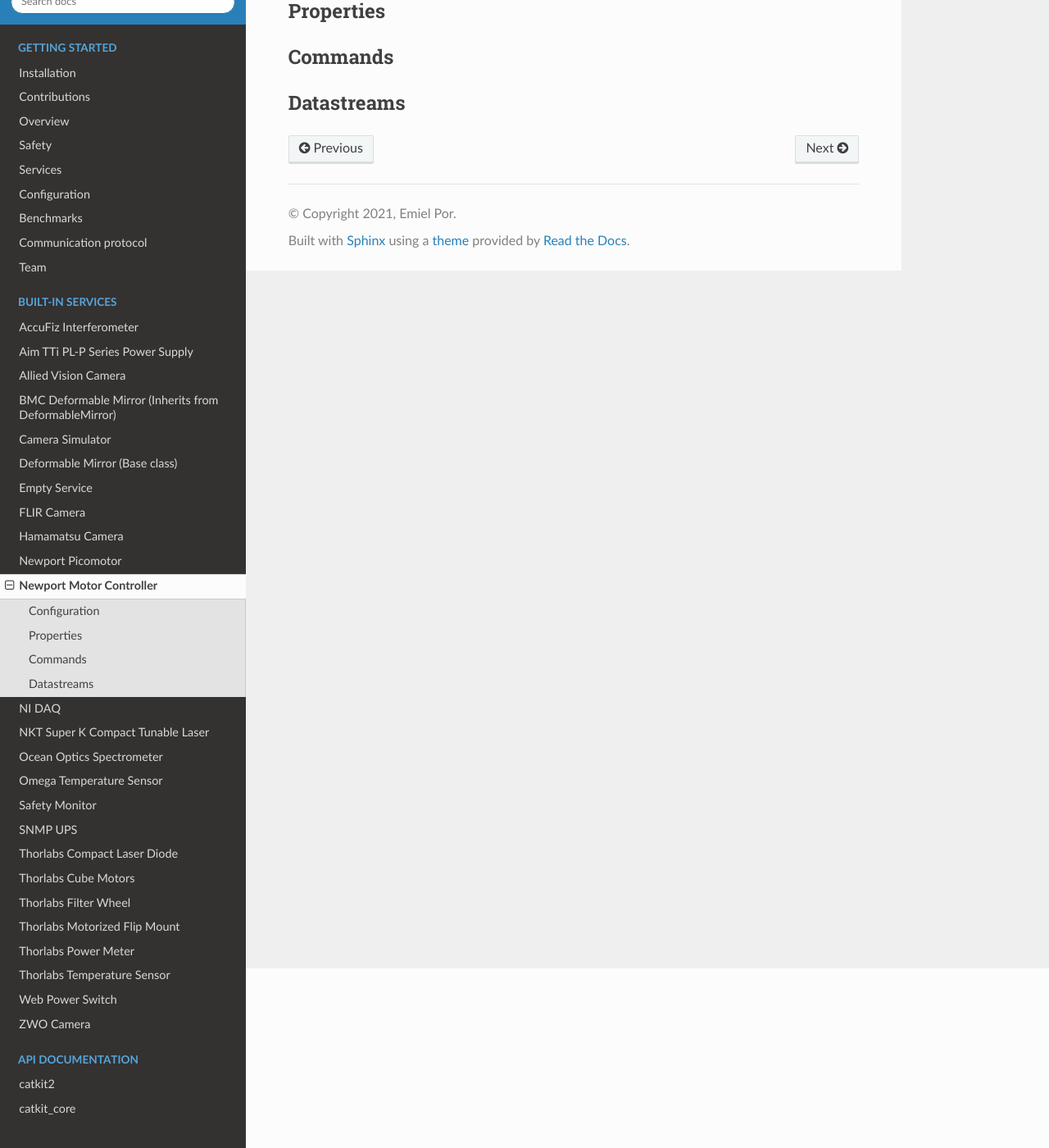
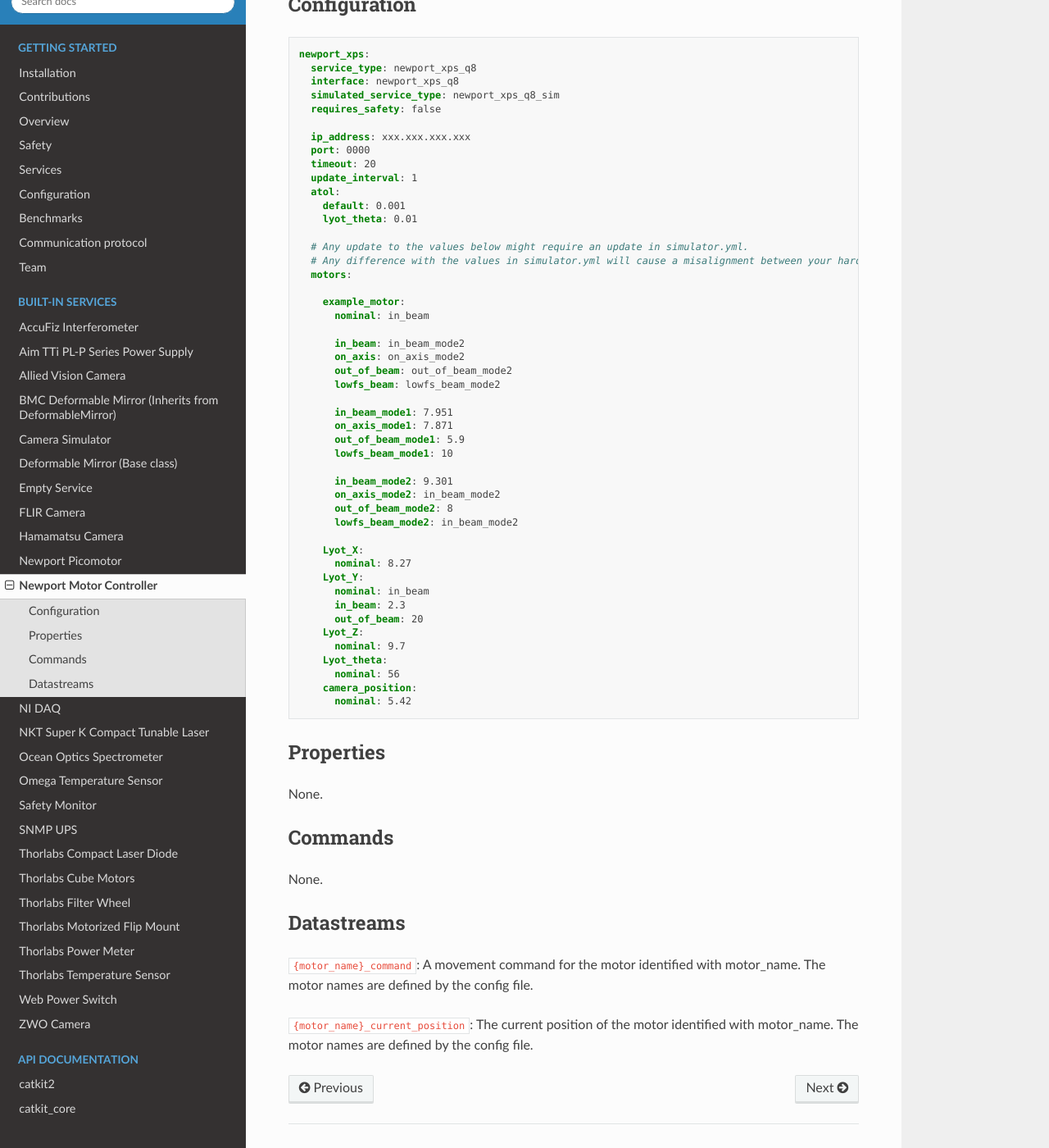
Before and after one commit to spacetelescope/catkit2, a Sphinx documentation site: the page built from docs/services/newport_xps_q8.rst, in a window 1280 px wide and 1400 px high, scrolled down 219 px. Shown: the whole window at 82% size. Built offline with Sphinx 7.4.7 and the Read the Docs theme 3.1.0, drawn with Linux system fonts in a browser that asks for light colours; some of the changed text lies outside the part shown.

Commit message:
Add basic Newport XPS service doc

```diff
--- a/docs/services/newport_xps_q8.rst
+++ b/docs/services/newport_xps_q8.rst
@@ -1,14 +1,72 @@
 Newport Motor Controller
 ========================
+
+This service controls a Newport XPS motor controller.
 
 Configuration
 -------------
 
+.. code-block:: YAML
+
+    newport_xps:
+      service_type: newport_xps_q8
+      interface: newport_xps_q8
+      simulated_service_type: newport_xps_q8_sim
+      requires_safety: false
+
+      ip_address: xxx.xxx.xxx.xxx
+      port: 0000
+      timeout: 20
+      update_interval: 1
+      atol:
+        default: 0.001
+        lyot_theta: 0.01
+
+      # Any update to the values below might require an update in simulator.yml.
+      # Any difference with the values in simulator.yml will cause a misalignment between your hardware and the simulator.
+      motors:
+
+        example_motor:
+          nominal: in_beam
+
+          in_beam: in_beam_mode2
+          on_axis: on_axis_mode2
+          out_of_beam: out_of_beam_mode2
+          lowfs_beam: lowfs_beam_mode2
+
+          in_beam_mode1: 7.951
+          on_axis_mode1: 7.871
+          out_of_beam_mode1: 5.9
+          lowfs_beam_mode1: 10
+
+          in_beam_mode2: 9.301
+          on_axis_mode2: in_beam_mode2
+          out_of_beam_mode2: 8
+          lowfs_beam_mode2: in_beam_mode2
+
+        Lyot_X:
+          nominal: 8.27
+        Lyot_Y:
+          nominal: in_beam
+          in_beam: 2.3
+          out_of_beam: 20
+        Lyot_Z:
+          nominal: 9.7
+        Lyot_theta:
+          nominal: 56
+        camera_position:
+          nominal: 5.42
+
 Properties
 ----------
+None.
 
 Commands
 --------
+None.
 
 Datastreams
 -----------
+``{motor_name}_command``: A movement command for the motor identified with motor_name. The motor names are defined by the config file.
+
+``{motor_name}_current_position``: The current position of the motor identified with motor_name. The motor names are defined by the config file.
```
